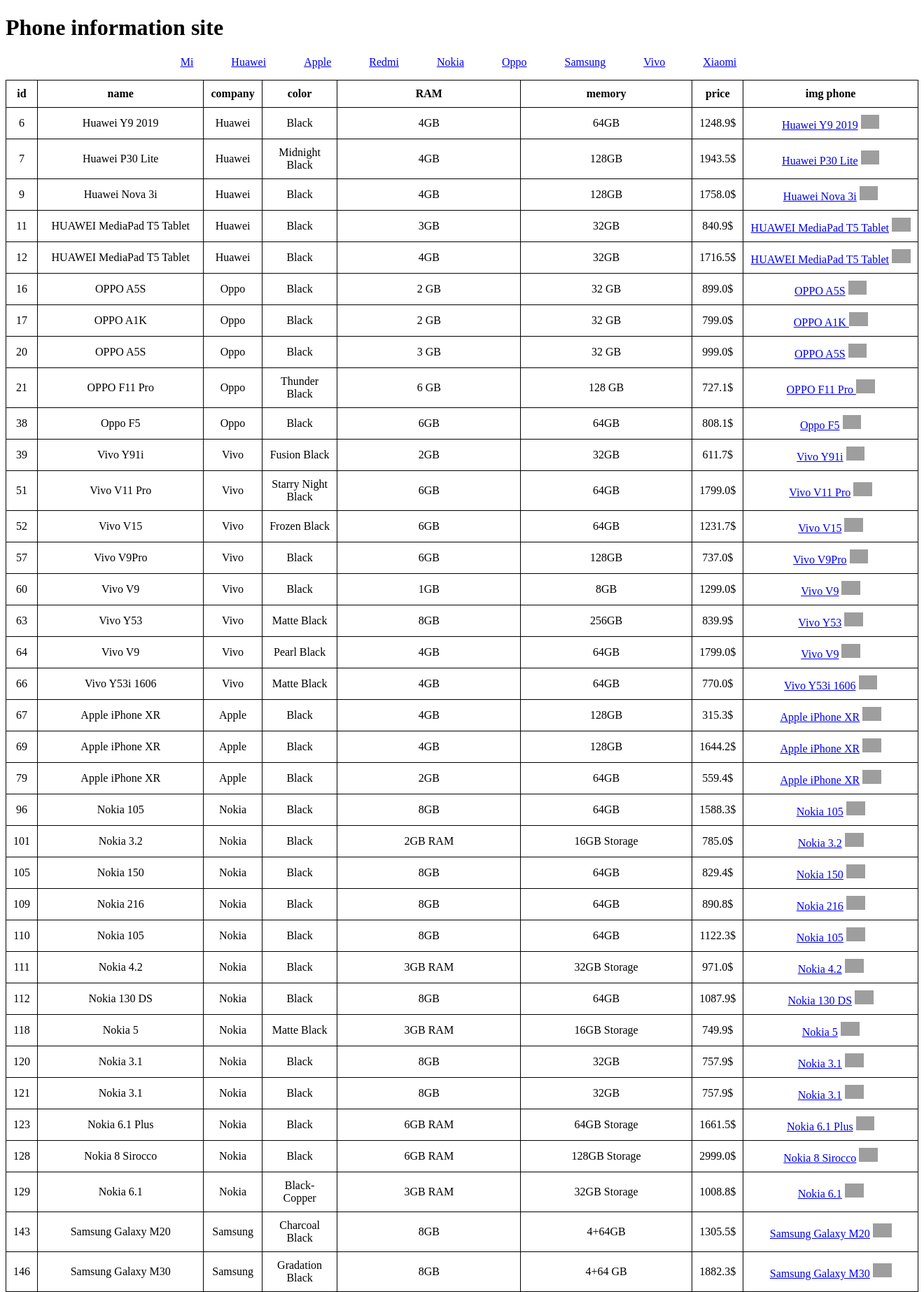
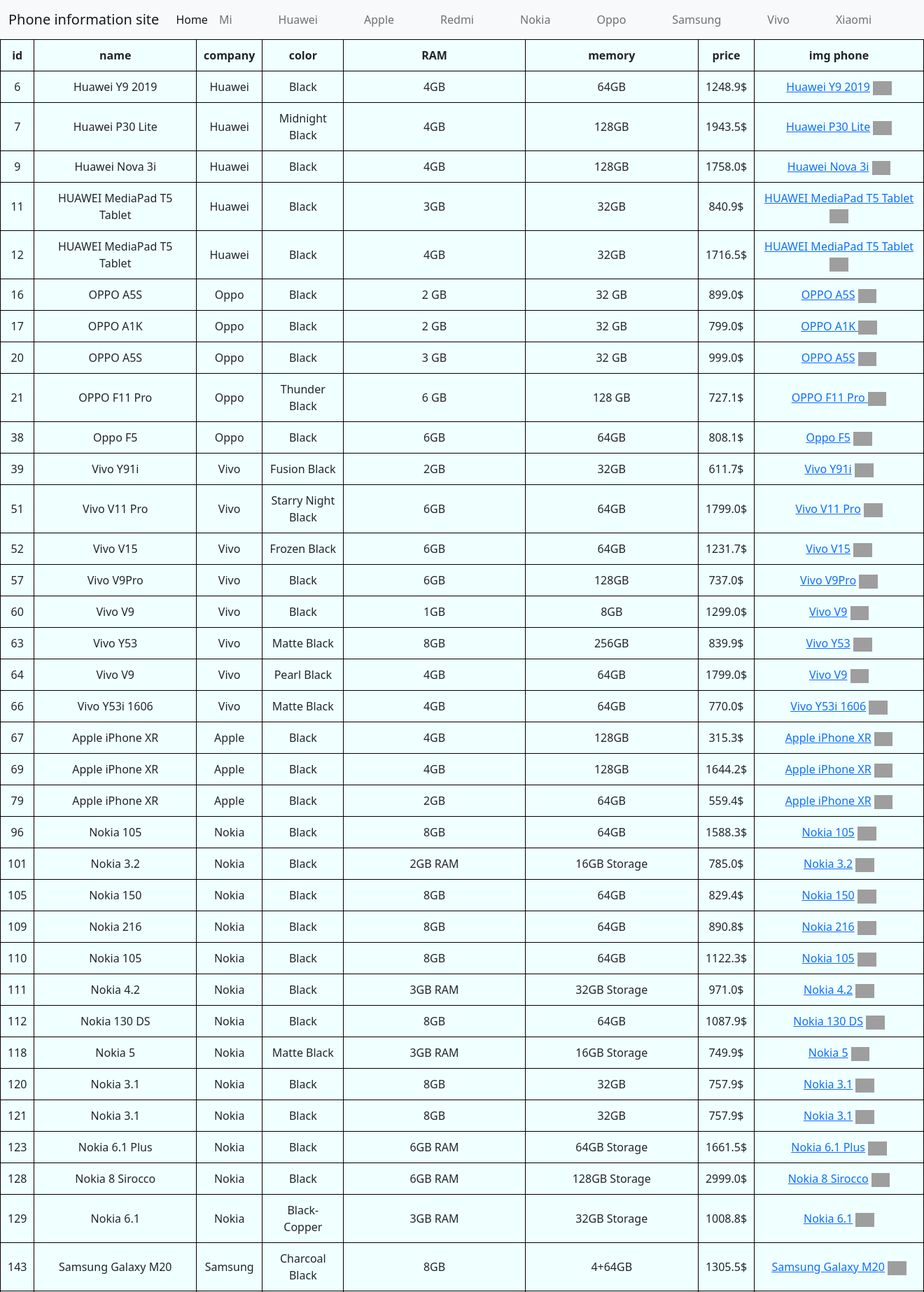
Before and after one commit to quvvatullayev/smartphone, a Django app: a page that uses smartphone_app/templates/color.html in a window 1320 px wide. Shown: the top 1846 px of the page at 70% size. Run offline with Django 4.2, Linux system fonts and the light colour scheme; data comes from the database, SQL or seed files in the repository; grey boxes are pictures that could not be loaded.

Commit message:
html fix

```diff
--- a/smartphone_app/templates/color.html
+++ b/smartphone_app/templates/color.html
@@ -5,14 +5,30 @@
     <meta http-equiv="X-UA-Compatible" content="IE=edge">
     <meta name="viewport" content="width=device-width, initial-scale=1.0">
     <title>Document</title>
+    <link href="https://cdn.jsdelivr.net/npm/bootstrap@5.2.2/dist/css/bootstrap.min.css" rel="stylesheet" integrity="sha384-Zenh87qX5JnK2Jl0vWa8Ck2rdkQ2Bzep5IDxbcnCeuOxjzrPF/et3URy9Bv1WTRi" crossorigin="anonymous">
 </head>
 <body>
-    <h1>Phone information site</h1>
-    <ul style="text-align: center;">
+    <nav class="navbar navbar-expand-lg bg-light">
+        <div class="container-fluid">
+          <a class="navbar-brand">Phone information site</a>
+          <button class="navbar-toggler" type="button" data-bs-toggle="collapse" data-bs-target="#navbarNav" aria-controls="navbarNav" aria-expanded="false" aria-label="Toggle navigation">
+            <span class="navbar-toggler-icon"></span>
+          </button>
+          <div class="collapse navbar-collapse" id="navbarNav">
+            <ul class="navbar-nav">
+              <li class="nav-item">
+                <a class="nav-link active" aria-current="page" href="http://127.0.0.1:8000/products/">Home</a>
+              </li>
               {% for company in company %}
-            <li style="display:inline; margin-right: 50px;"><a href="{% url 'company' company %}">{{company}}</a></li>
+                <li style="display:inline; margin-right: 50px;" class="nav-item"><a class="nav-link" href="{% url 'company' company %}">{{company}}</a></li>
                 {% endfor %}
             </ul>
+          </div>
+        </div>
+      </nav>
+
+
+    <div style="background-color:azure;">
         <table style="border-collapse: collapse; text-align: center; width: 100%;">
             <tr>
                 <th style="border: 1px solid  black;padding: 10px;">id</th>
@@ -37,5 +53,7 @@
                 </tr>
             {% endfor %}
         </table>
+    </div>
+    <script src="https://cdn.jsdelivr.net/npm/bootstrap@5.2.2/dist/js/bootstrap.bundle.min.js" integrity="sha384-OERcA2EqjJCMA+/3y+gxIOqMEjwtxJY7qPCqsdltbNJuaOe923+mo//f6V8Qbsw3" crossorigin="anonymous"></script>
 </body>
 </html>
```
Lines whose indentation alone changed are shown as unchanged.
